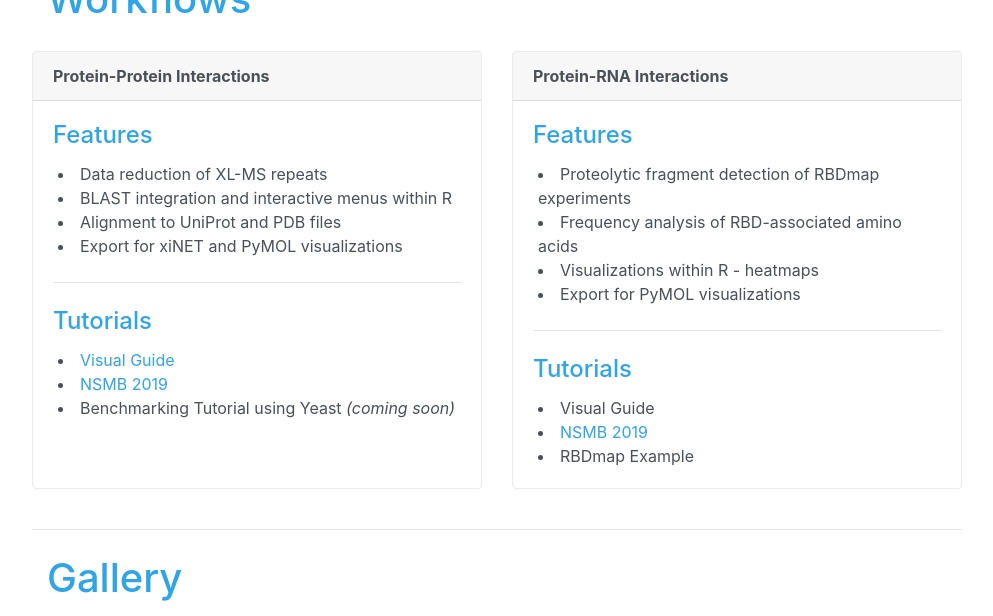
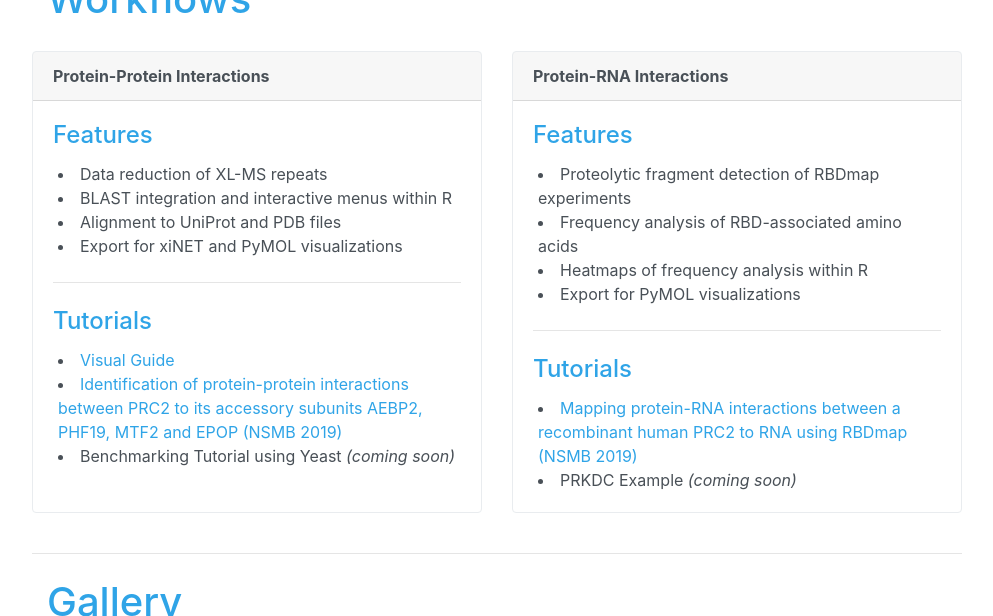
Before and after one commit to egmg726/egmg726.github.io, a Jekyll site: the page built from crisscrosslinker/index.html, in a window 1280 px wide and 900 px high, scrolled down 1546 px, cut to the strip 0-616 px from the top of the window. Shown: the whole strip, without its empty margins (143-1136 px from the left). Built offline with Jekyll 4.4.1, drawn with Linux system fonts in a browser that asks for light colours.

Commit message:
updated titles of tutorials

```diff
--- a/crisscrosslinker/index.html
+++ b/crisscrosslinker/index.html
@@ -78,7 +78,7 @@ title: crisscrosslinker
         <h4 class="card-title">Tutorials</h4>
             <div style='padding-left:5px'>
     <li><a href="https://drive.google.com/file/d/1KGkrrhnsQd7tE5-L-VqbLl8AKcNoASoT/view?usp=sharing"> Visual Guide </a></i>
-    <li><a href="nsmb_pipeline_ppi.html">NSMB 2019</a></li>
+    <li><a href="nsmb_pipeline_ppi.html">Identification of protein-protein interactions between PRC2 to its accessory subunits AEBP2, PHF19, MTF2 and EPOP (NSMB 2019)</a></li>
     <li>Benchmarking Tutorial using Yeast <i>(coming soon)</i></li>
     </div>
   </div>
@@ -90,15 +90,14 @@ title: crisscrosslinker
     <div style='padding-left:5px'>
     <li>Proteolytic fragment detection of RBDmap experiments</li>
     <li>Frequency analysis of RBD-associated amino acids</li>
-    <li>Visualizations within R - heatmaps</li>
+    <li>Heatmaps of frequency analysis within R</li>
     <li>Export for PyMOL visualizations</li>
     </div>
 <hr class="my-4">
     <h4 class="card-title">Tutorials</h4>
     <div style='padding-left:5px'>
-    <li>Visual Guide </i>
-    <li><a href="nsmb_pipeline_rbdmap.html">NSMB 2019</a></li>
-    <li>RBDmap Example</li>
+    <li><a href="nsmb_pipeline_rbdmap.html">Mapping protein-RNA interactions between a recombinant human PRC2 to RNA using RBDmap (NSMB 2019)</a></li>
+    <li>PRKDC Example <i>(coming soon)</i></li>
     </div>
 
   </div>
```
